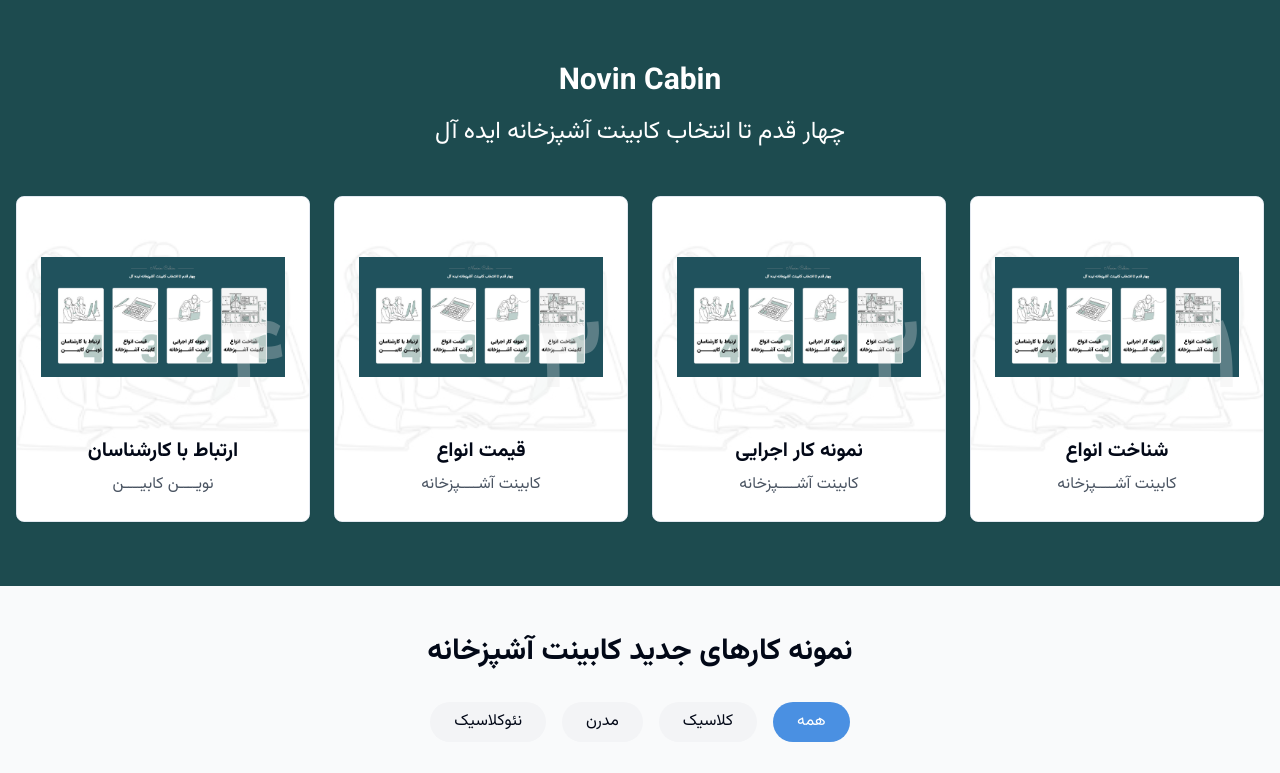
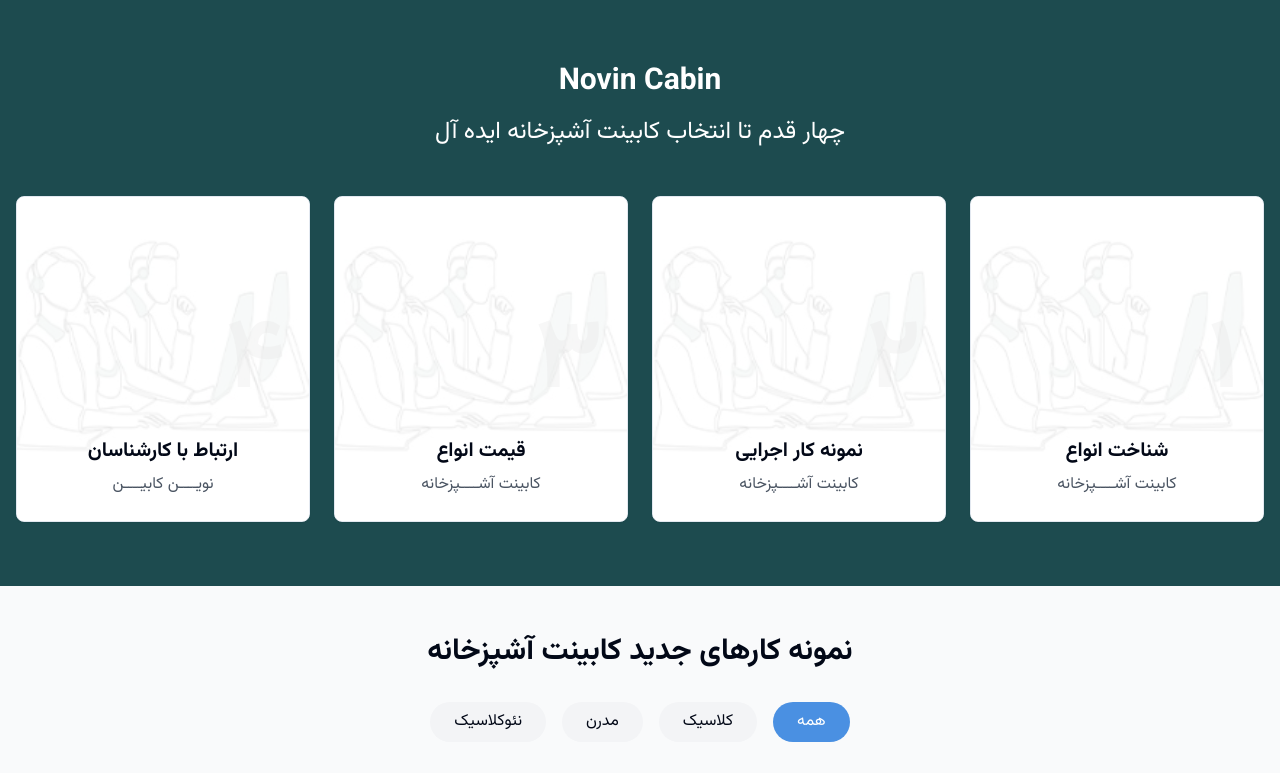
Before and after one commit to nicpame/rtl-cabinet-faqs, a React (Vite) app: page / in a window 1280 px wide. Shown: the top 773 px of the page. Built offline with nearby package versions, Linux system fonts and the light colour scheme.

Commit message:
Remove image from project
This commit removes the specified image from the project files.
[skip gpt_engineer]

```diff
--- a/src/components/StepsSection.tsx
+++ b/src/components/StepsSection.tsx
@@ -55,11 +55,6 @@ export const StepsSection = () => {
             >
               <div className="p-6 relative z-10 bg-white bg-opacity-90 h-full transition-all duration-300 hover:bg-opacity-95">
                 <div className="relative h-48 mb-6">
-                  <img
-                    src={step.image}
-                    alt={step.title}
-                    className="w-full h-full object-contain"
-                  />
                   <div className="absolute bottom-0 right-0 text-[100px] font-bold text-[#E5E5E5] opacity-30 leading-none">
                     {step.number}
                   </div>
```
